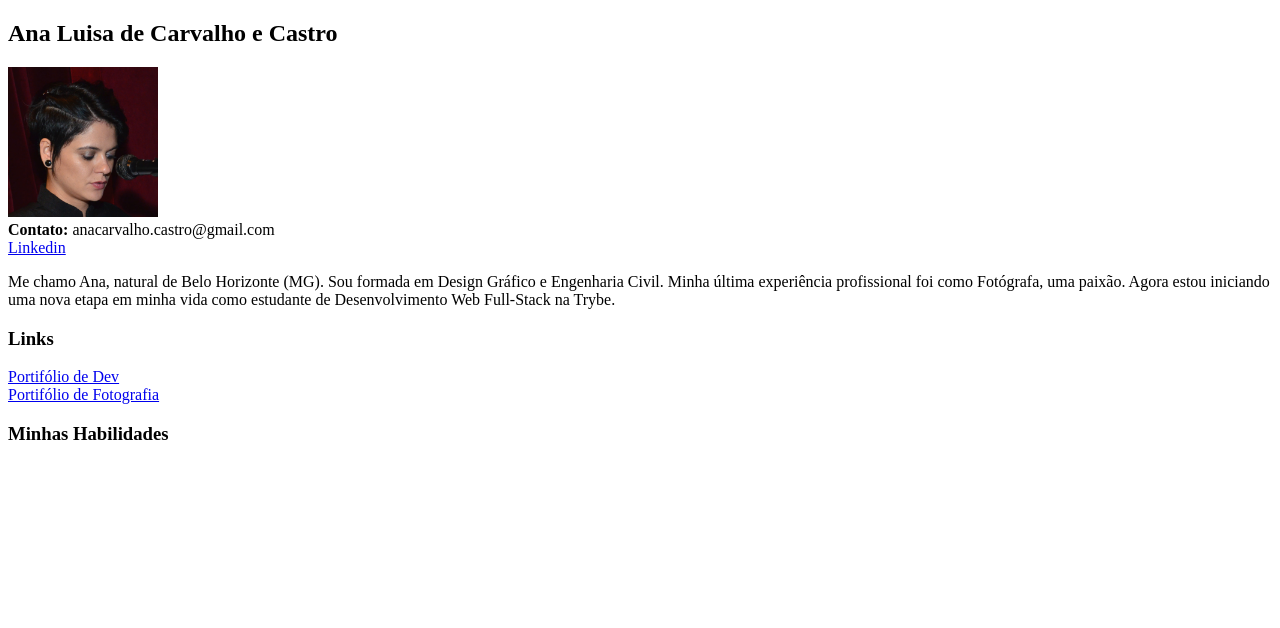
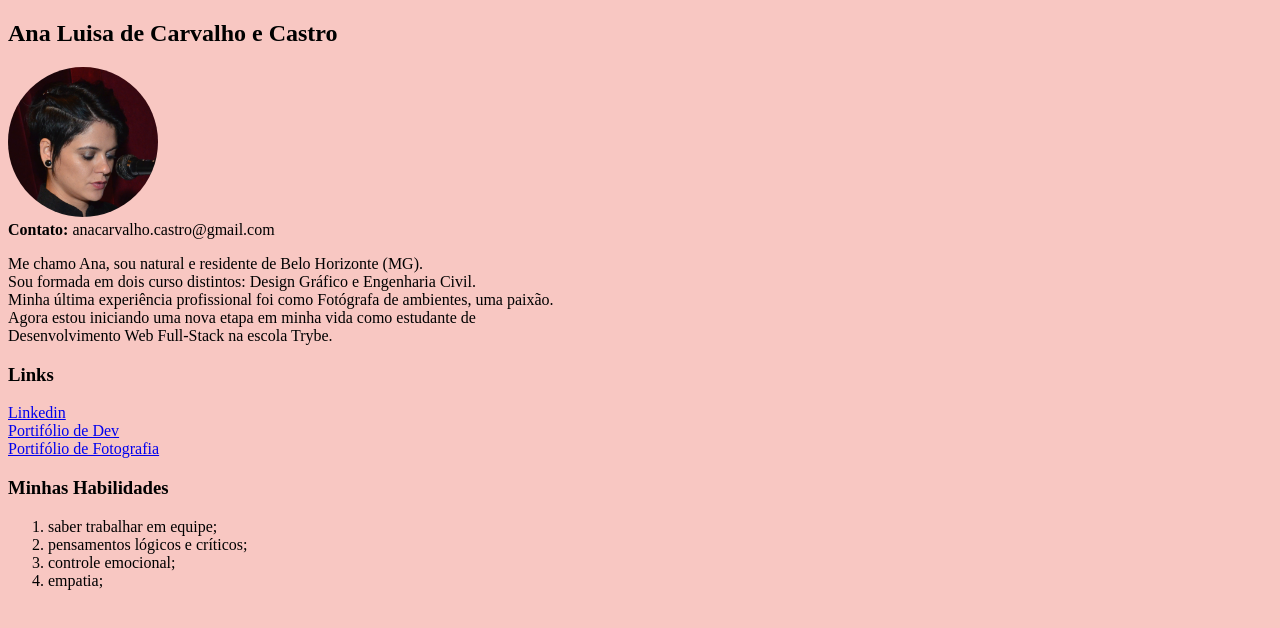
Before and after one commit to AnaCastros2/AnaCastros2.github.io, a plain HTML site: page index.html in a window 1280 px wide. Drawn offline with Linux system fonts and the light colour scheme.

Commit message:
alteracao para foto redonda

```diff
--- a/index.html
+++ b/index.html
@@ -1,5 +1,14 @@
 <!DOCTYPE html>
 <html lang="en">
+
+<body style="background-color:rgb(248, 199, 194);">
+
+<style>
+.picture {
+border-radius: 50%
+}
+</style>
+
 <head>
     <meta charset="UTF-8">
     <meta http-equiv="X-UA-Compatible" content="IE=edge">
@@ -9,22 +18,30 @@
 <body>
     <h2>Ana Luisa de Carvalho e Castro</h2>
 
- <img src="/fotoana.jpg" alt="Foto Ana Castro" width="150px" >
+ <img class="picture" src="/fotoana.jpg" alt="Foto Ana Castro" width="150px" >
     <br>
 
 <b>Contato:</b> anacarvalho.castro@gmail.com <br>
-<a href="https://www.linkedin.com/in/anacastros2/" target="_blank">Linkedin</a>
 
-    <p> Me chamo Ana, natural de Belo Horizonte (MG). Sou formada em Design Gráfico e Engenharia Civil.
-        Minha última experiência profissional foi como Fotógrafa, uma paixão.
-        Agora estou iniciando uma nova etapa em minha vida como estudante de Desenvolvimento Web Full-Stack na Trybe.</p>
+    <p> Me chamo Ana, sou natural e residente de Belo Horizonte (MG). <br>
+        Sou formada em dois curso distintos: Design Gráfico e Engenharia Civil. <br>
+        Minha última experiência profissional foi como Fotógrafa de ambientes, uma paixão. <br>
+        Agora estou iniciando uma nova etapa em minha vida como estudante de <br>
+        Desenvolvimento Web Full-Stack na escola Trybe.</p>
 
 <h3>Links</h3>
+<a href="https://www.linkedin.com/in/anacastros2/" target="_blank">Linkedin</a><br>
 <a href="https://github.com/AnaCastros2" target="_blank">Portifólio de Dev</a> <br>
 <a href="https://www.instagram.com/portifotas/" target="_blank">Portifólio de Fotografia</a>
 
+
 <h3>Minhas Habilidades</h3>
-
+<ol>
+<li>saber trabalhar em equipe;</li>
+<li>pensamentos lógicos e críticos;</li>
+<li>controle emocional;</li>
+<li>empatia;</li>
+</ol>
 
 </body>
 </html>
```
